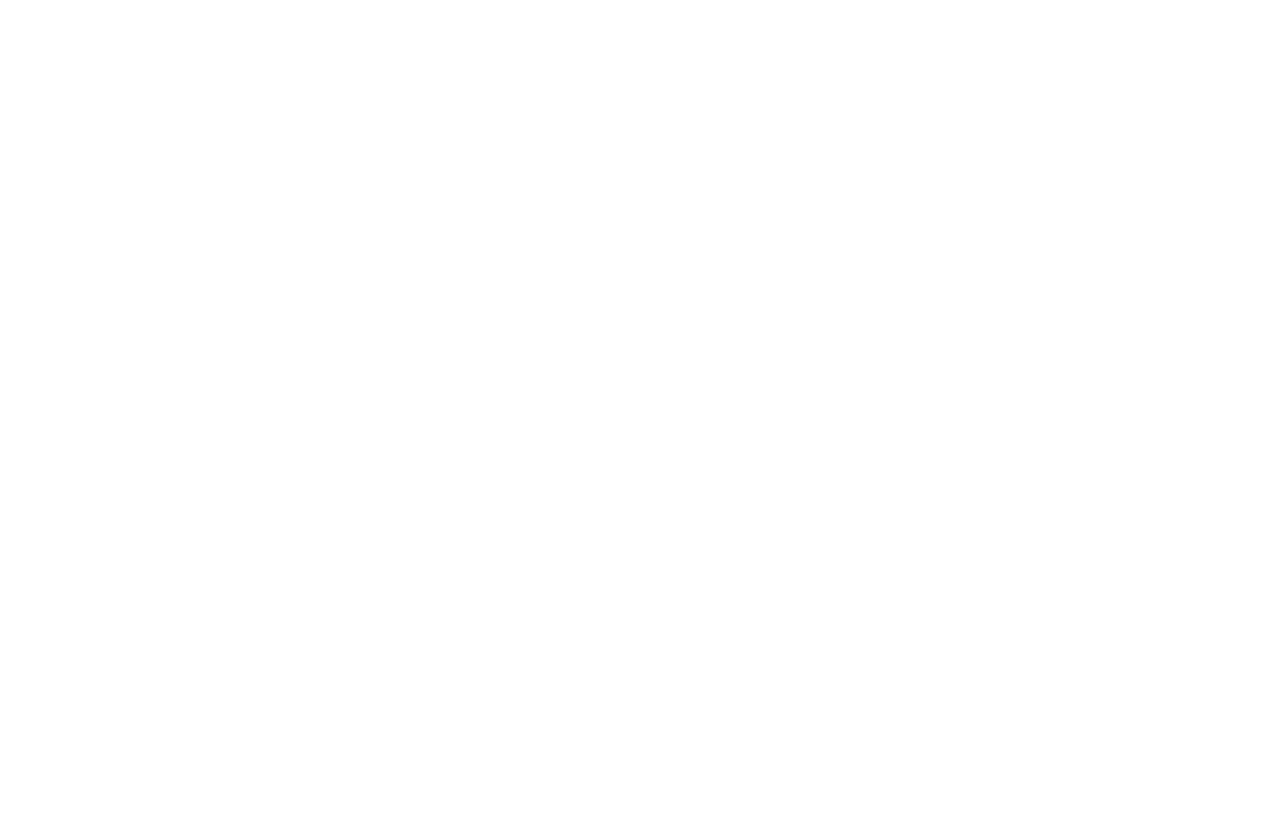
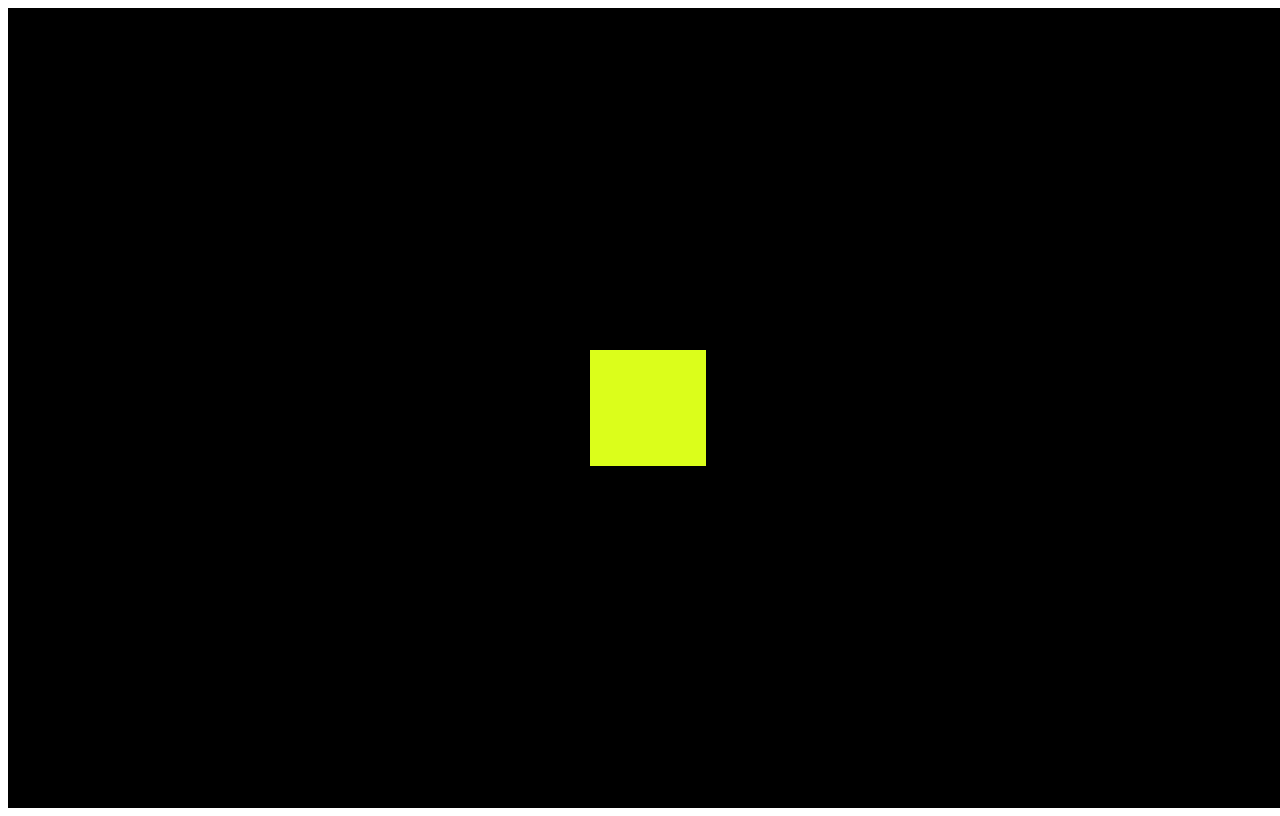
Before and after one commit to dcarreras/3JS_Example-Cube, a plain HTML site: page index.html in a window 1280 px wide. Drawn offline with nearby package versions, Linux system fonts and the light colour scheme.

Commit message:
Creación del cubo
Creamos el cubo y lo incluimos en la escena para ser renderizado

```diff
--- a/index.html
+++ b/index.html
@@ -11,12 +11,31 @@
     <script>
         //1.Crear Scene
         const scene = new THREE.Scene();
+
         //2 Crear Camara
         const camera = new THREE.PerspectiveCamera(75,window.innerWidth/ window.innerHeight,0.1,1000);
+
         //3.Crear objeto renderizador
         const renderer = new THREE.WebGLRenderer();
         renderer.setSize(window.innerWidth,window.innerHeight);
         document.body.appendChild(renderer.domElement);
+
+        //4.Crear un cubo a trabes de método BoxGeomtery
+        const geometry = new THREE.BoxGeometry();
+        const material = new THREE.MeshBasicMaterial({color: "#dbfe1b"});
+        const cube = new THREE.Mesh(geometry,material);
+        scene.add(cube);
+
+        //5.Ajustar la posición de los elementos en la cámara
+        camera.position.z = 5;
+
+        //6.Funcion de animación / renderizado
+        function animate() {
+            requestAnimationFrame(animate);
+            renderer.render(scene,camera);
+        }
+        animate();
+
     </script>
 </body>
 </html>
```
